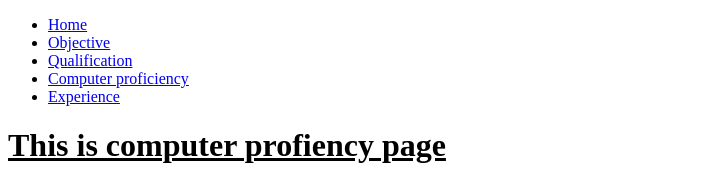
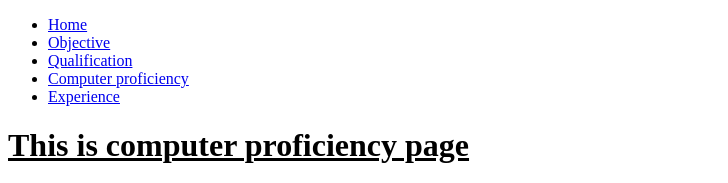
Before and after one commit to Faizanhasan96/my-cv-website, a plain HTML site: page Computer Proficiency.html in a window 1280 px wide. Shown: the top 183 px of the page, without its empty margins (0-728 px from the left). Drawn offline with Linux system fonts and the light colour scheme.

Commit message:
my cv website

```diff
--- a/Computer Proficiency.html
+++ b/Computer Proficiency.html
@@ -16,7 +16,7 @@
          <li> <a href="./Experience.html">Experience</a></li>
         </ul>
     </nav>
-    <h1><ins> This is computer profiency page</ins></h1>
+    <h1><ins> This is computer proficiency page</ins></h1>
     <ul>
         <li>Six month C.I.T course in Pak College. (2007)</li>
         <li> Hardware and Networking working course in Pak College. (2008)</li>
```
